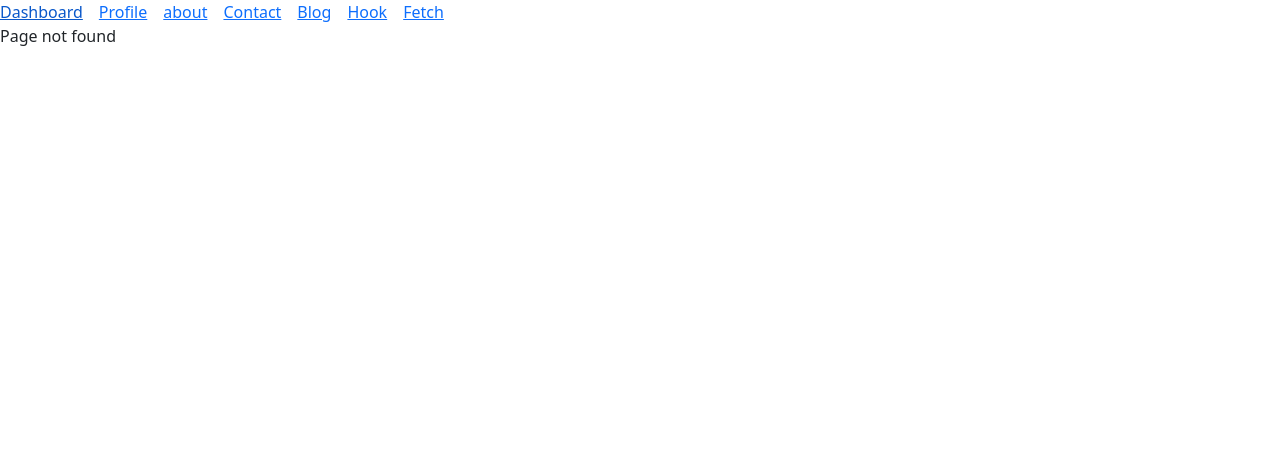
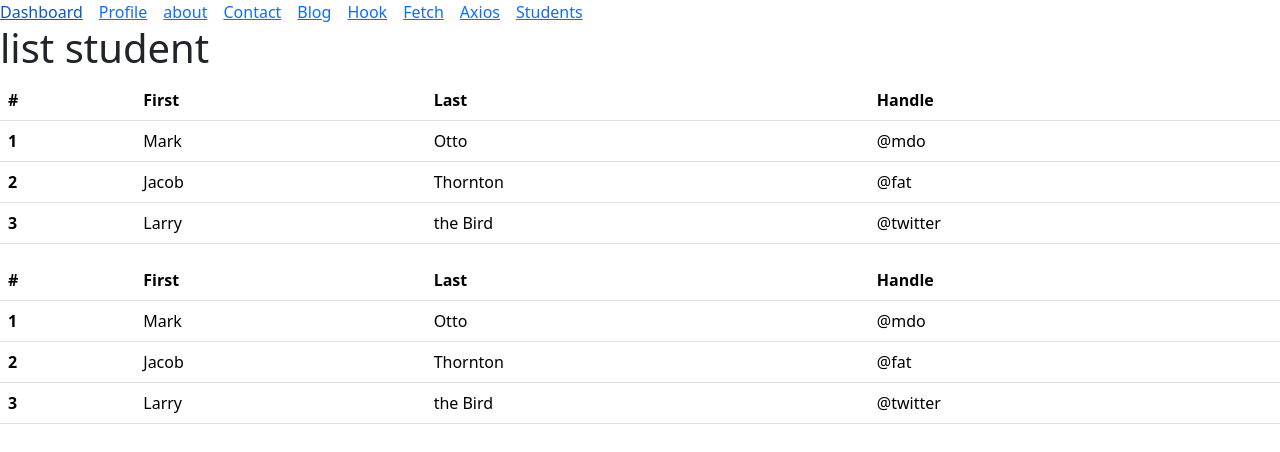
Before and after one commit to sagarshrestha81/https---github.com-sagarshrestha81-ino-react, a React (Create React App) app: page /students in a window 1280 px wide. Before the commit this address had no page. Shown: the top 452 px of the page. Built offline with nearby package versions, Linux system fonts and the light colour scheme; no server answers.

Commit message:
update api

```diff
--- a/package.json
+++ b/package.json
@@ -6,6 +6,7 @@
     "@testing-library/jest-dom": "^5.17.0",
     "@testing-library/react": "^13.4.0",
     "@testing-library/user-event": "^13.5.0",
+    "axios": "^1.7.7",
     "bootstrap": "^5.3.3",
     "nepali-datepicker-reactjs": "^1.1.7",
     "react": "^18.3.1",
--- a/src/App.jsx
+++ b/src/App.jsx
@@ -14,6 +14,8 @@ import BlogDetail from './pages/BlogDetail';
 import Hook from './pages/Hook';
 import PageNotfound from './pages/PageNotFound';
 import Fetch from './pages/Fetch';
+import AxiosApi from './pages/AxiosApi';
+import ListStudent from './pages/students/ListStudent';
 function App() {
   return (
     <>
@@ -29,6 +31,8 @@ function App() {
           <Route path="/blog/detail/:id/:classes" element={<BlogDetail />}/>
           <Route path="/hook" element={<Hook />}/>
           <Route path="/fetch" element={<Fetch />}/>
+          <Route path="/axios" element={<AxiosApi />}/>
+          <Route path="/students" element={<ListStudent />}/>
           <Route path="*" element={<PageNotfound />}/>
 
 
--- a/src/components/Sidebar.js
+++ b/src/components/Sidebar.js
@@ -11,6 +11,8 @@ export default function Sidebar() {
             <Link to="/blog">Blog</Link>
             <Link to="/hook">Hook</Link>
             <Link to="/fetch">Fetch</Link>
+            <Link to="/axios">Axios</Link>
+            <Link to="/students">Students</Link>
         </nav>
     )
 
--- /dev/null
+++ b/src/globalVariable.js
@@ -0,0 +1,6 @@
+const LOCAL_URL="http://127.0.0.1:1337/";
+const SERVER_URL = "https://dog.ceo/";
+
+const BASE_URL = LOCAL_URL;
+
+export default BASE_URL;
--- /dev/null
+++ b/src/pages/AxiosApi.jsx
@@ -0,0 +1,54 @@
+import { useState, useEffect } from "react";
+import axios from "axios";
+export default function AxiosApi() {
+  const [listDog, setListDog] = useState([]);
+
+  const getDogList = async () => {
+    // Method 1
+    // axios
+    //   .get("BASE_URL/api/breeds/list/all")
+    //   .then((response) => {
+    //     console.log(response);
+    //     if (response.data && response.data.status == "success") {
+    //       setListDog(response.data.message);
+    //     }
+    //   })
+    //   .catch((error) => {
+    //     console.log(error);
+    //   });
+
+    // Method 2
+    try{
+        const response = await axios.get("https://dog.ceo/api/breeds/list/all");
+        console.log(response)
+        if(response.data && response.data.status == "success") setListDog(response.data.message)
+
+
+    }catch(error){
+        console.log(error)
+    }
+
+  };
+
+  useEffect(() => {
+    getDogList();
+  }, []);
+
+  return (
+    <>
+      <h1>Axios API</h1>
+
+      <div className="container">
+        <div className="row">
+          {Object.keys(listDog).map((item, idx) => {
+            return (
+              <div className="col-lg-2 col-md-4 col-sm-6 mb-2">
+                <div className="card p-2">{item}</div>
+              </div>
+            );
+          })}
+        </div>
+      </div>
+    </>
+  );
+}
--- a/src/pages/Fetch.jsx
+++ b/src/pages/Fetch.jsx
@@ -2,26 +2,50 @@ import { useState, useEffect } from "react";
 export default function Fetch() {
   const [listDog, setListDog] = useState([]);
 
-  const getDogList = () => {
-    console.log("api call");
-    fetch("https://dog.ceo/api/breeds/list/all")
-      .then((response) => {
-        if (!response.ok) {
-          throw "data not found";
-        }
-        return response.json();
-      })
-      .then((data) => {
+  // async function name(params) {
 
-          if(data.status =="success"){
-            console.log(data);
-            setListDog(data.message);
+  // }
+  const getDogList = async () => {
+    // Method 1
+    // fetch("BASE_URL/api/breeds/list/all")
+    //   .then((response) => {
+    //     console.log(response);
+    //     if (!response.ok) {
+    //       throw "data not found";
+    //     }
+    //     return response.json();
+    //   })
+    //   .then((data) => {
+    //     if (data.status == "success") {
+    //       console.log(data);
+    //       setListDog(data.message);
+    //     }
+    //   })
+    //   .catch((error) => {
+    //     console.log(error);
+    //   });
 
-        }
-      })
-      .catch((error) => {
-        console.log(error);
-      });
+    // method 2
+
+    try {
+      // step 1 (fetch data)
+      const response = await fetch("BASE_URL/api/breeds/list/all");
+
+      // step 2 (check response)
+      if (!response.ok) {
+        throw "data not found";
+      }
+      // step 3 (convert data into json)
+      const data = await response.json();
+
+      // step 4 (put data in listDog state)
+      if(data.status == "success"){
+        setListDog(data.message)
+      }
+
+    } catch (error) {
+      console.log(error);
+    }
   };
 
   useEffect(() => {
@@ -31,16 +55,17 @@ export default function Fetch() {
   return (
     <>
       <h1>Fetch</h1>
-
-        {
-            Object.keys(listDog).map((item,idx)=>{
-                return(
-                    <p>{item}</p>
-                )
-            })
-        }
-
-
+      <div className="container">
+        <div className="row">
+          {Object.keys(listDog).map((item, idx) => {
+            return (
+              <div className="col-lg-2 col-md-4 col-sm-6 mb-2">
+                <div className="card p-2">{item}</div>
+              </div>
+            );
+          })}
+        </div>
+      </div>
     </>
   );
 }
--- /dev/null
+++ b/src/pages/students/ListStudent.jsx
@@ -0,0 +1,90 @@
+import BASE_URL from './../../globalVariable';
+import { useState } from 'react';
+import  axios  from 'axios';
+import { useEffect } from 'react';
+
+export default function ListStudent(){
+
+
+    const [listStudents,setListStudents]=useState([]);
+
+    const getListStudents = async () => {
+
+        const response = await axios.get(`${BASE_URL}api/students`);
+        console.log(`${BASE_URL}api/students`)
+        console.log(response)
+
+    }
+    useEffect(()=>{
+        getListStudents();
+    },[!listStudents])
+
+
+
+
+    return( <>
+    <h1>list student</h1>
+
+    <table class="table">
+  <thead class="thead-dark">
+    <tr>
+      <th scope="col">#</th>
+      <th scope="col">First</th>
+      <th scope="col">Last</th>
+      <th scope="col">Handle</th>
+    </tr>
+  </thead>
+  <tbody>
+    <tr>
+      <th scope="row">1</th>
+      <td>Mark</td>
+      <td>Otto</td>
+      <td>@mdo</td>
+    </tr>
+    <tr>
+      <th scope="row">2</th>
+      <td>Jacob</td>
+      <td>Thornton</td>
+      <td>@fat</td>
+    </tr>
+    <tr>
+      <th scope="row">3</th>
+      <td>Larry</td>
+      <td>the Bird</td>
+      <td>@twitter</td>
+    </tr>
+  </tbody>
+</table>
+
+<table class="table">
+  <thead class="thead-light">
+    <tr>
+      <th scope="col">#</th>
+      <th scope="col">First</th>
+      <th scope="col">Last</th>
+      <th scope="col">Handle</th>
+    </tr>
+  </thead>
+  <tbody>
+    <tr>
+      <th scope="row">1</th>
+      <td>Mark</td>
+      <td>Otto</td>
+      <td>@mdo</td>
+    </tr>
+    <tr>
+      <th scope="row">2</th>
+      <td>Jacob</td>
+      <td>Thornton</td>
+      <td>@fat</td>
+    </tr>
+    <tr>
+      <th scope="row">3</th>
+      <td>Larry</td>
+      <td>the Bird</td>
+      <td>@twitter</td>
+    </tr>
+  </tbody>
+</table>
+    </>)
+}
```
Also changed, not shown: src/pages/api/AxiosRequest.js (added), 1 other file (tests, documents, lock files or other folders).
